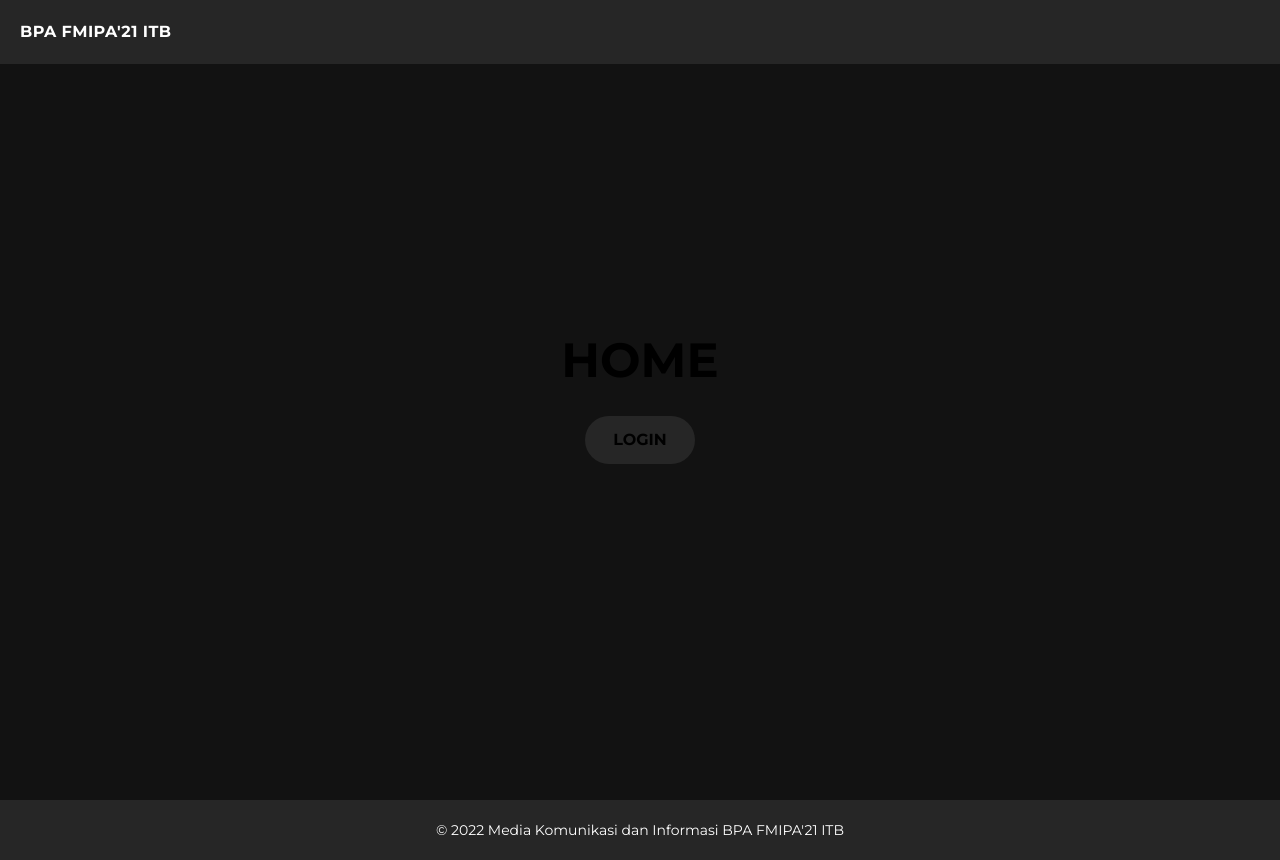
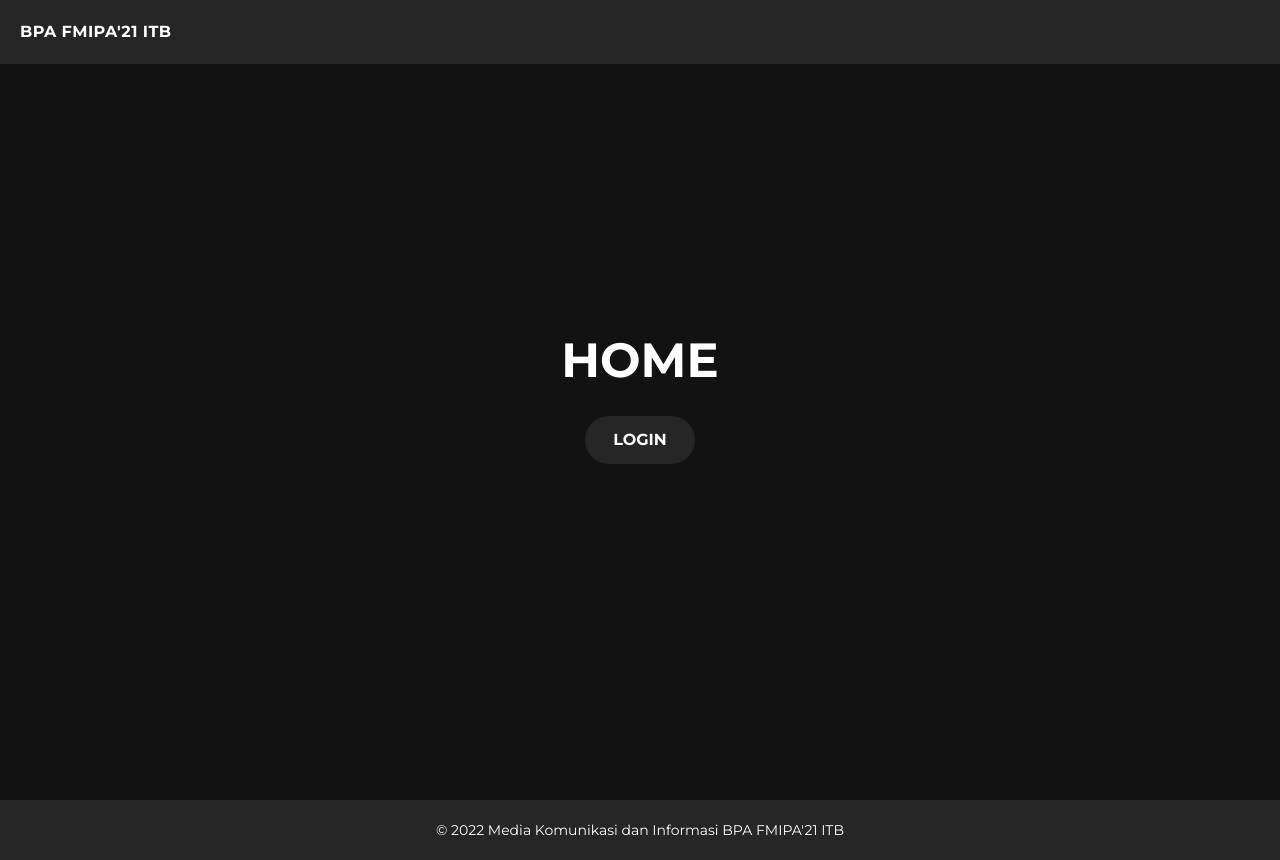
Before and after one commit to mafiefa02/appreciation-web, a Next.js app: page / in a window 1280 px wide. Built offline with nearby package versions, Linux system fonts and the light colour scheme.

Commit message:
fix text color

```diff
--- a/components/Button/index.js
+++ b/components/Button/index.js
@@ -9,7 +9,9 @@ export default function Button(props) {
       >
         <p className={`text-${props.textColor} font-${props.fontWeight}`}>
           <Link href={props.link}>
-            <a className={"font-bold"}>{props.content}</a>
+            <a className={`font-bold text-${props.textColor}`}>
+              {props.content}
+            </a>
           </Link>
         </p>
       </button>
--- a/pages/index.js
+++ b/pages/index.js
@@ -11,12 +11,13 @@ export default function Home() {
         <link rel="icon" href="/favicon.ico" />
       </Head>
       <div className="flex w-full justify-center items-center">
-        <h1 className={"text-5xl font-bold"}>HOME</h1>
+        <h1 className={"text-5xl font-bold text-white"}>HOME</h1>
       </div>
       <Button
         onClick={() => true}
         className={"bg-neutral-800 hover:bg-neutral-700"}
         link={"/login"}
+        textColor={"white"}
         content={"LOGIN"}
       />
     </>
```
